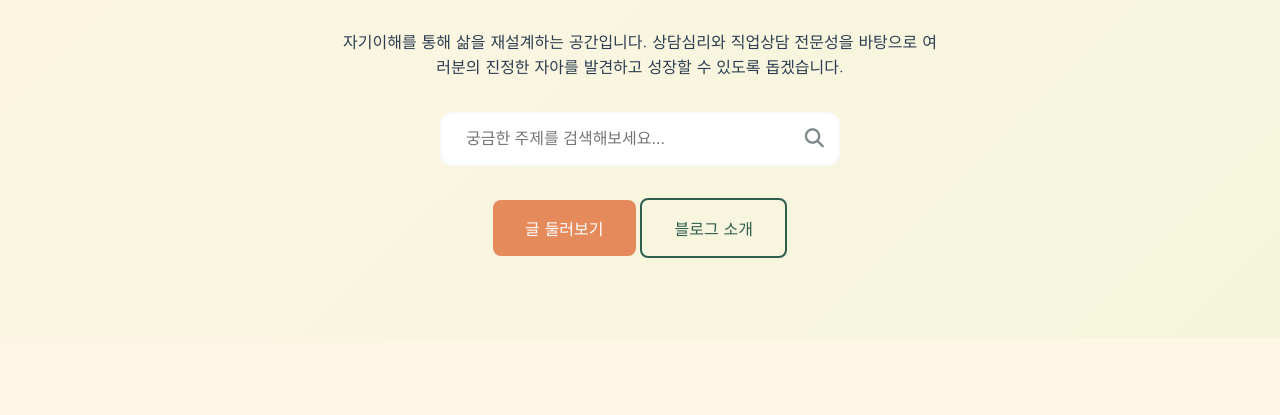
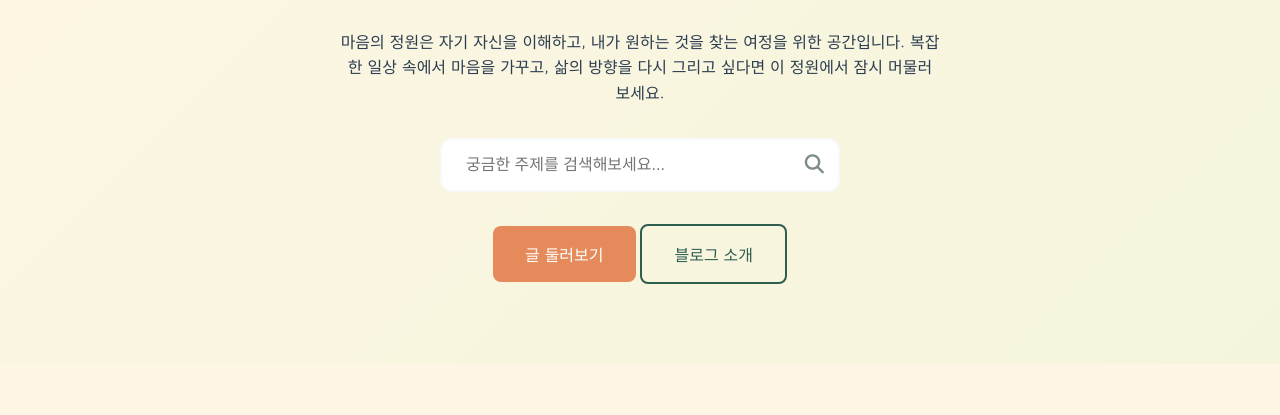
Before and after one commit to took-hee/took-hee-test, a plain HTML site: page index.html in a window 1280 px wide. Shown: the part 314-729 px from the top of the page. Drawn offline with Linux system fonts and the light colour scheme; a web font is replaced by a local one.

Commit message:
Update index.html

```diff
--- a/index.html
+++ b/index.html
@@ -88,9 +88,13 @@
                 <h1 class="hero-title">마음의 정원</h1>
                 <p class="hero-subtitle">오늘, 나를 이해하는 만큼 내일이 달라집니다.</p>
                 <p class="hero-description">
-                    자기이해를 통해 삶을 재설계하는 공간입니다.
-                    상담심리와 직업상담 전문성을 바탕으로
-                    여러분의 진정한 자아를 발견하고 성장할 수 있도록 돕겠습니다.
+                    마음의 정원은
+                    자기 자신을 이해하고,
+                    내가 원하는 것을 찾는 여정을 위한 공간입니다.
+
+                    복잡한 일상 속에서
+                    마음을 가꾸고, 삶의 방향을 다시 그리고 싶다면
+                    이 정원에서 잠시 머물러 보세요.
                 </p>
 
                 <!-- 검색 박스 -->
```
